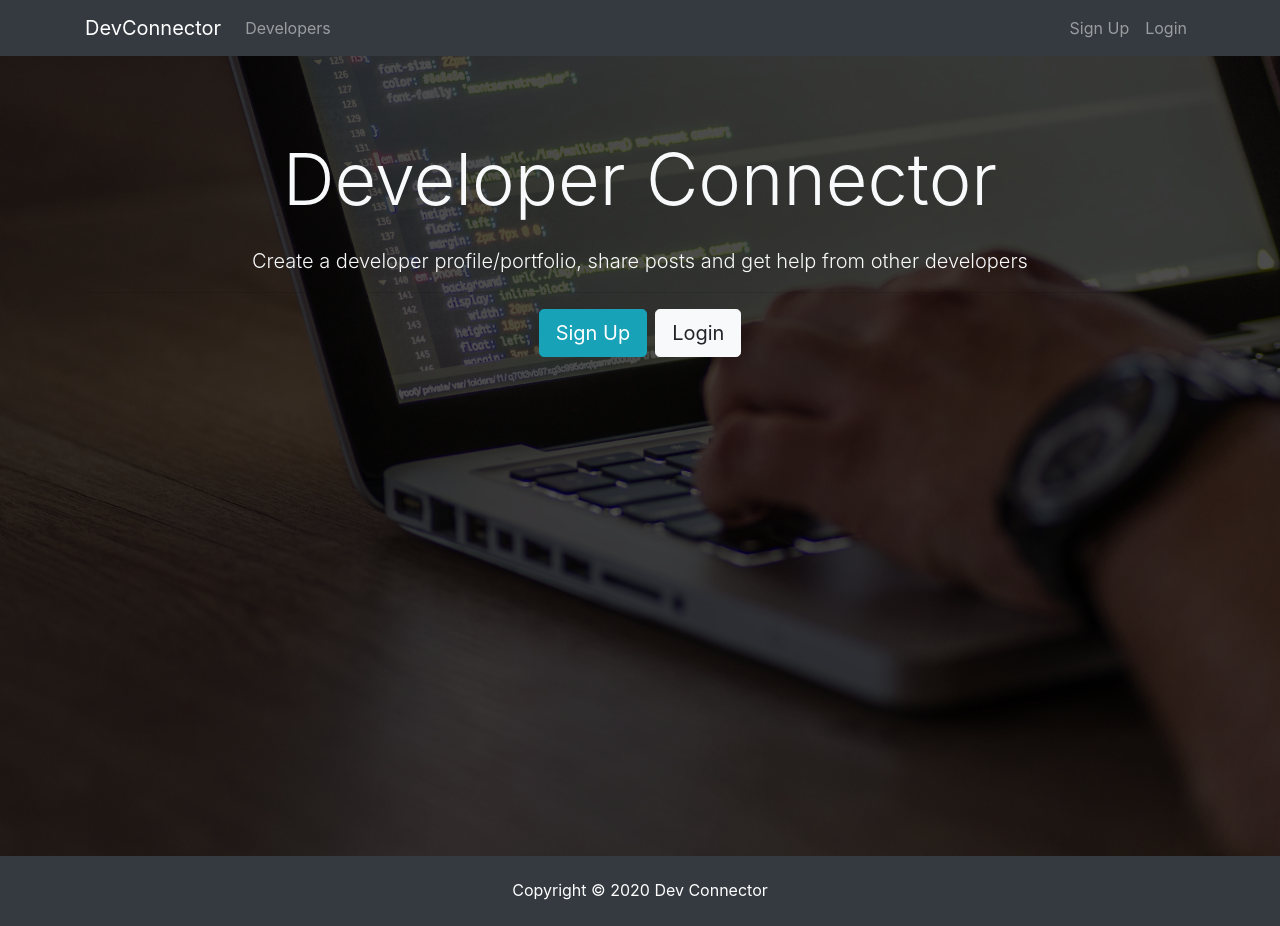
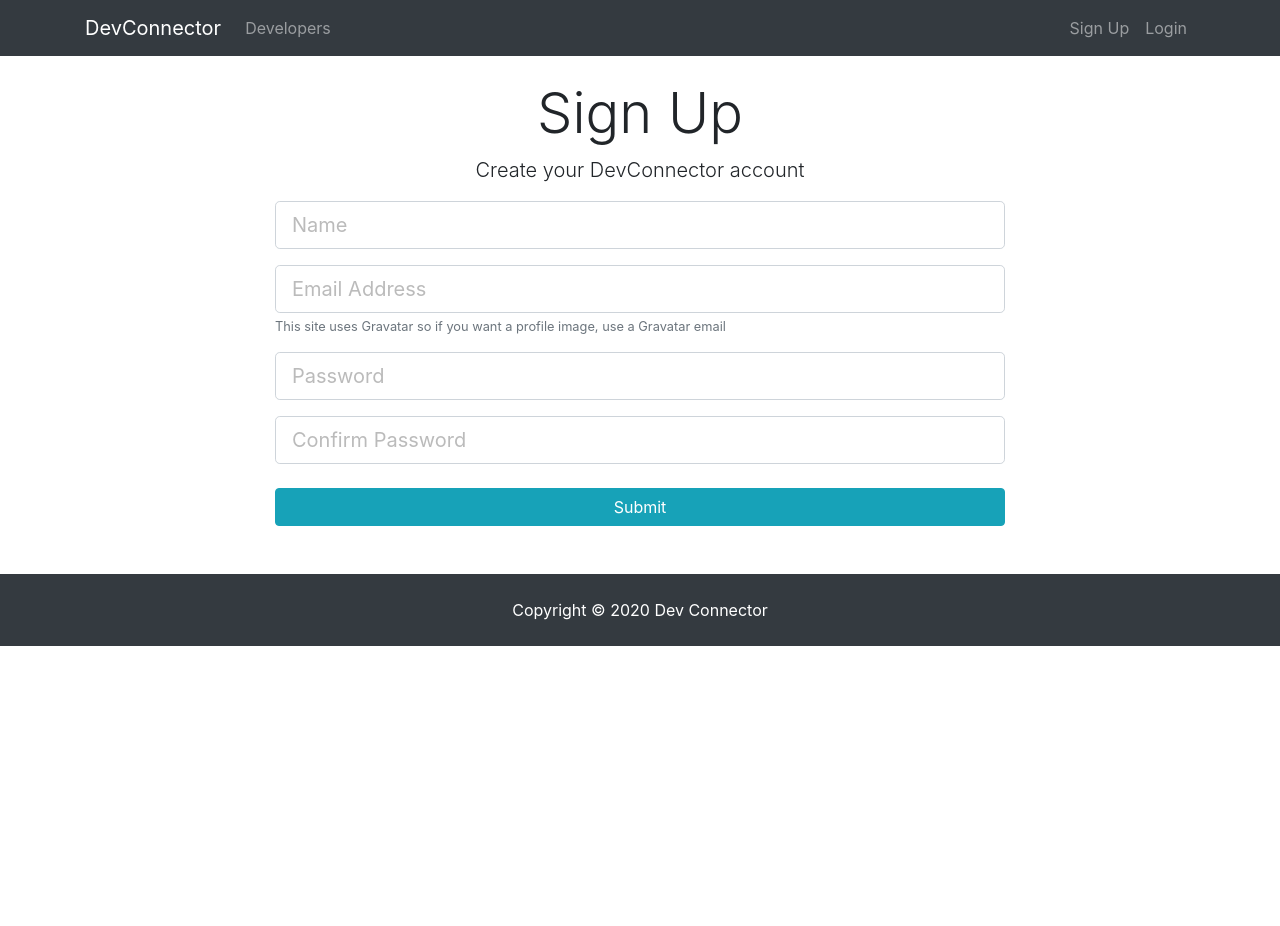
Before and after one commit to KalAcademyNP/DevConnectorWC6, a React (Create React App) app in the folder client/: page /register in a window 1280 px wide. After the commit the page ends 800 px from the top, so only its background shows below. Built offline with nearby package versions, Linux system fonts and the light colour scheme.

Commit message:
Auth controls and axios

```diff
--- a/client/package.json
+++ b/client/package.json
@@ -6,8 +6,10 @@
     "@testing-library/jest-dom": "^4.2.4",
     "@testing-library/react": "^9.3.2",
     "@testing-library/user-event": "^7.1.2",
+    "axios": "^0.19.2",
     "react": "^16.13.0",
     "react-dom": "^16.13.0",
+    "react-router-dom": "^5.1.2",
     "react-scripts": "3.4.0"
   },
   "scripts": {
--- a/client/src/App.js
+++ b/client/src/App.js
@@ -1,16 +1,23 @@
 import React from 'react';
+import {BrowserRouter as Router, Route} from 'react-router-dom';
 import './App.css';
 import Navbar from './components/layout/Navbar';
 import Landing from './components/layout/Landing';
 import Footer from './components/layout/Footer';
+import Register from './components/auth/Register';
+import Login from './components/auth/Login';
 
 function App() {
   return (
-    <div className="App">
-      <Navbar />
-      <Landing />
-      <Footer />
-    </div>
+    <Router>
+      <div className="App">
+        <Navbar />
+        <Route exact path="/" component={Landing} />
+        <Route exact path="/register" component={Register} />
+        <Route exact path="/login" component={Login} />
+        <Footer />
+      </div>
+    </Router>
   );
 }
 
--- /dev/null
+++ b/client/src/components/auth/Login.js
@@ -0,0 +1,41 @@
+import React, { Component } from 'react'
+
+class Login extends Component {
+  render() {
+    return (
+      <div className="login">
+        <div className="container">
+          <div className="row">
+            <div className="col-md-8 m-auto">
+              <h1 className="display-4 text-center">Log In</h1>
+              <p className="lead text-center">
+                Sign in to your DevConnector account
+              </p>
+              <form action="dashboard.html">
+                <div className="form-group">
+                  <input
+                    type="email"
+                    className="form-control form-control-lg"
+                    placeholder="Email Address"
+                    name="email"
+                  />
+                </div>
+                <div className="form-group">
+                  <input
+                    type="password"
+                    className="form-control form-control-lg"
+                    placeholder="Password"
+                    name="password"
+                  />
+                </div>
+                <input type="submit" className="btn btn-info btn-block mt-4" />
+              </form>
+            </div>
+          </div>
+        </div>
+      </div>
+    );
+  }
+}
+
+export default Login;
--- /dev/null
+++ b/client/src/components/auth/Register.js
@@ -0,0 +1,103 @@
+import React, { Component } from "react";
+import axios from "axios";
+
+class Register extends Component {
+  constructor() {
+    super();
+    this.state = {
+      name: "",
+      email: "",
+      password: "",
+      password2: "",
+      errors: {}
+    };
+
+    this.onChange = this.onChange.bind(this);
+    this.onSubmit = this.onSubmit.bind(this);
+  }
+
+  onChange(e) {
+    this.setState({ [e.target.name]: e.target.value });
+  }
+
+  onSubmit(e) {
+    const newUser = {
+      name: this.state.name,
+      email: this.state.email,
+      password: this.state.password,
+      password2: this.state.password2
+    };
+
+    axios
+      .post("/api/users/register", newUser)
+      .then(res => console.log(res.data))
+      .catch(err => console.log(err.response.data));
+  }
+
+  render() {
+    return (
+      <div className="register">
+        <div className="container">
+          <div className="row">
+            <div className="col-md-8 m-auto">
+              <h1 className="display-4 text-center">Sign Up</h1>
+              <p className="lead text-center">
+                Create your DevConnector account
+              </p>
+              <form onSubmit={this.onSubmit} method="post">
+                <div className="form-group">
+                  <input
+                    type="text"
+                    className="form-control form-control-lg"
+                    placeholder="Name"
+                    name="name"
+                    value={this.state.name}
+                    onChange={this.onChange}
+                    required
+                  />
+                </div>
+                <div className="form-group">
+                  <input
+                    type="email"
+                    className="form-control form-control-lg"
+                    placeholder="Email Address"
+                    name="email"
+                    value={this.state.email}
+                    onChange={this.onChange}
+                  />
+                  <small className="form-text text-muted">
+                    This site uses Gravatar so if you want a profile image, use
+                    a Gravatar email
+                  </small>
+                </div>
+                <div className="form-group">
+                  <input
+                    type="password"
+                    className="form-control form-control-lg"
+                    placeholder="Password"
+                    name="password"
+                    value={this.state.password}
+                    onChange={this.onChange}
+                  />
+                </div>
+                <div className="form-group">
+                  <input
+                    type="password"
+                    className="form-control form-control-lg"
+                    placeholder="Confirm Password"
+                    name="password2"
+                    value={this.state.password2}
+                    onChange={this.onChange}
+                  />
+                </div>
+                <input type="submit" className="btn btn-info btn-block mt-4" />
+              </form>
+            </div>
+          </div>
+        </div>
+      </div>
+    );
+  }
+}
+
+export default Register;
--- a/client/src/components/layout/Landing.js
+++ b/client/src/components/layout/Landing.js
@@ -1,4 +1,5 @@
-import React, { Component } from 'react'
+import React, { Component } from 'react';
+import {Link} from 'react-router-dom';
 
 class Landing extends Component {
   render() {
@@ -12,8 +13,8 @@ class Landing extends Component {
             </h1>
                 <p className="lead"> Create a developer profile/portfolio, share posts and get help from other developers</p>
                 <hr />
-                <a href="register.html" className="btn btn-lg btn-info mr-2">Sign Up</a>
-                <a href="login.html" className="btn btn-lg btn-light">Login</a>
+                <Link to="/register" className="btn btn-lg btn-info mr-2">Sign Up</Link>
+                <Link to="/login" className="btn btn-lg btn-light">Login</Link>
               </div>
             </div>
           </div>
--- a/client/src/components/layout/Navbar.js
+++ b/client/src/components/layout/Navbar.js
@@ -1,35 +1,49 @@
-import React, { Component } from 'react'
+import React, { Component } from "react";
+import {Link} from 'react-router-dom';
 
 class Navbar extends Component {
   render() {
     return (
       <nav className="navbar navbar-expand-sm navbar-dark bg-dark mb-4">
         <div className="container">
-          <a className="navbar-brand" href="landing.html">DevConnector</a>
-          <button className="navbar-toggler" type="button" data-toggle="collapse" data-target="#mobile-nav">
+          <Link className="navbar-brand" to="/">
+            DevConnector
+          </Link>
+          <button
+            className="navbar-toggler"
+            type="button"
+            data-toggle="collapse"
+            data-target="#mobile-nav"
+          >
             <span className="navbar-toggler-icon"></span>
           </button>
 
           <div className="collapse navbar-collapse" id="mobile-nav">
             <ul className="navbar-nav mr-auto">
               <li className="nav-item">
-                <a className="nav-link" href="profiles.html"> Developers
-            </a>
+                <Link className="nav-link" to="/profiles">
+                  {" "}
+                  Developers
+                </Link>
               </li>
             </ul>
 
             <ul className="navbar-nav ml-auto">
               <li className="nav-item">
-                <a className="nav-link" href="register.html">Sign Up</a>
+                <Link className="nav-link" to="/register">
+                  Sign Up
+                </Link>
               </li>
               <li className="nav-item">
-                <a className="nav-link" href="login.html">Login</a>
+                <Link className="nav-link" to="/login">
+                  Login
+                </Link>
               </li>
             </ul>
           </div>
         </div>
       </nav>
-    )
+    );
   }
 }
 
```
